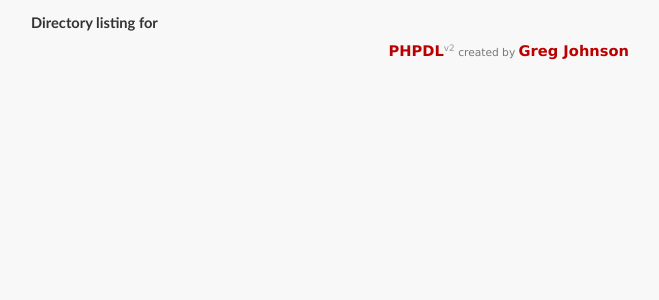
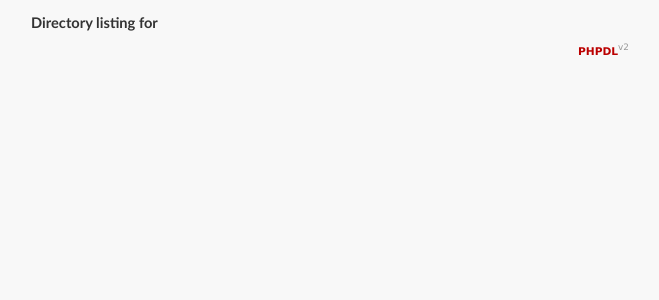
Before and after one commit to ndawe/phpdl, a PHP site: page / in a window 1280 px wide. Shown: the top 300 px of the page, without its empty margins (310-969 px from the left). Run offline with PHP 8.4, Linux system fonts and the light colour scheme.

Commit message:
clean footer

```diff
--- a/index.php
+++ b/index.php
@@ -461,7 +461,10 @@ table{
     }
     tfoot td.copy{
         text-align: right;
-	white-space: nowrap;
+        white-space: nowrap;
+        font-size: 8pt;
+    }
+    tfoot td.copy a{
         font-size: 8pt;
     }
     tfoot td.cc{
@@ -491,7 +494,7 @@ table{
     <tfoot>
         <tr>
             <td class="total"><? if($folder_list): ?>This folder has <?=count($file_list)?> files totaling <?=$total_size['num']?> <?=$total_size['str']?> in size<? endif; ?></td>
-            <td colspan="<?=isDL('3','2')?>" class="copy"><a target="_blank" href="http://greg-j.com/phpdl/">PHPDL</a><sup>v2</sup> created by <a target="_blank" href="http://greg-j.com">Greg Johnson</a></td>
+            <td colspan="<?=isDL('3','2')?>" class="copy"><a target="_blank" href="http://greg-j.com/phpdl/">PHPDL</a><sup>v2</sup><!-- created by <a target="_blank" href="http://greg-j.com">Greg Johnson</a>--></td>
         </tr>
         <!--<tr>
             <td colspan="<?=isDL('4','3')?>" class="cc"><a target="_blank" href="http://creativecommons.org/licenses/by-sa/3.0/us/"><img src="http://creativecommons.org/images/public/somerights20.png" alt="CC 3.0" /></a></td>
```
